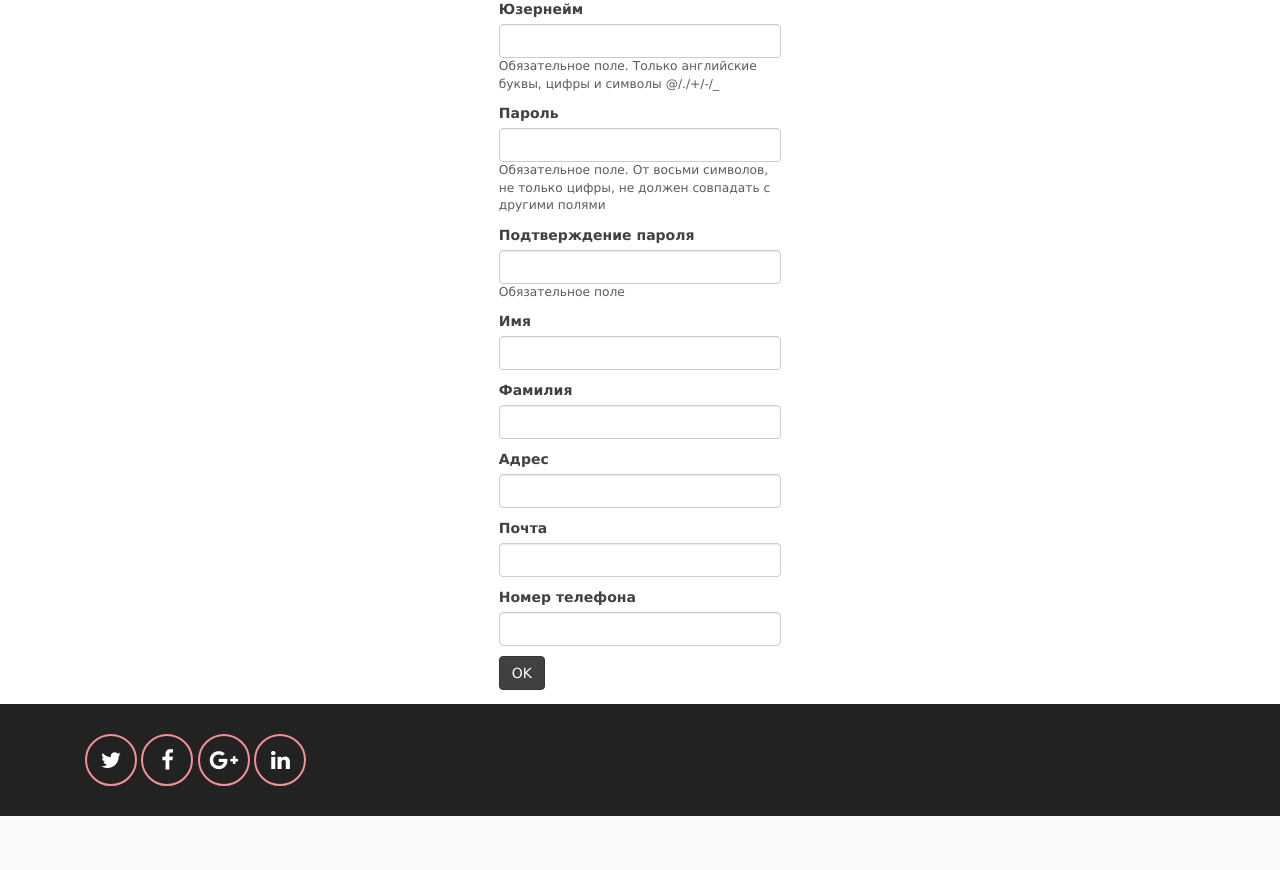
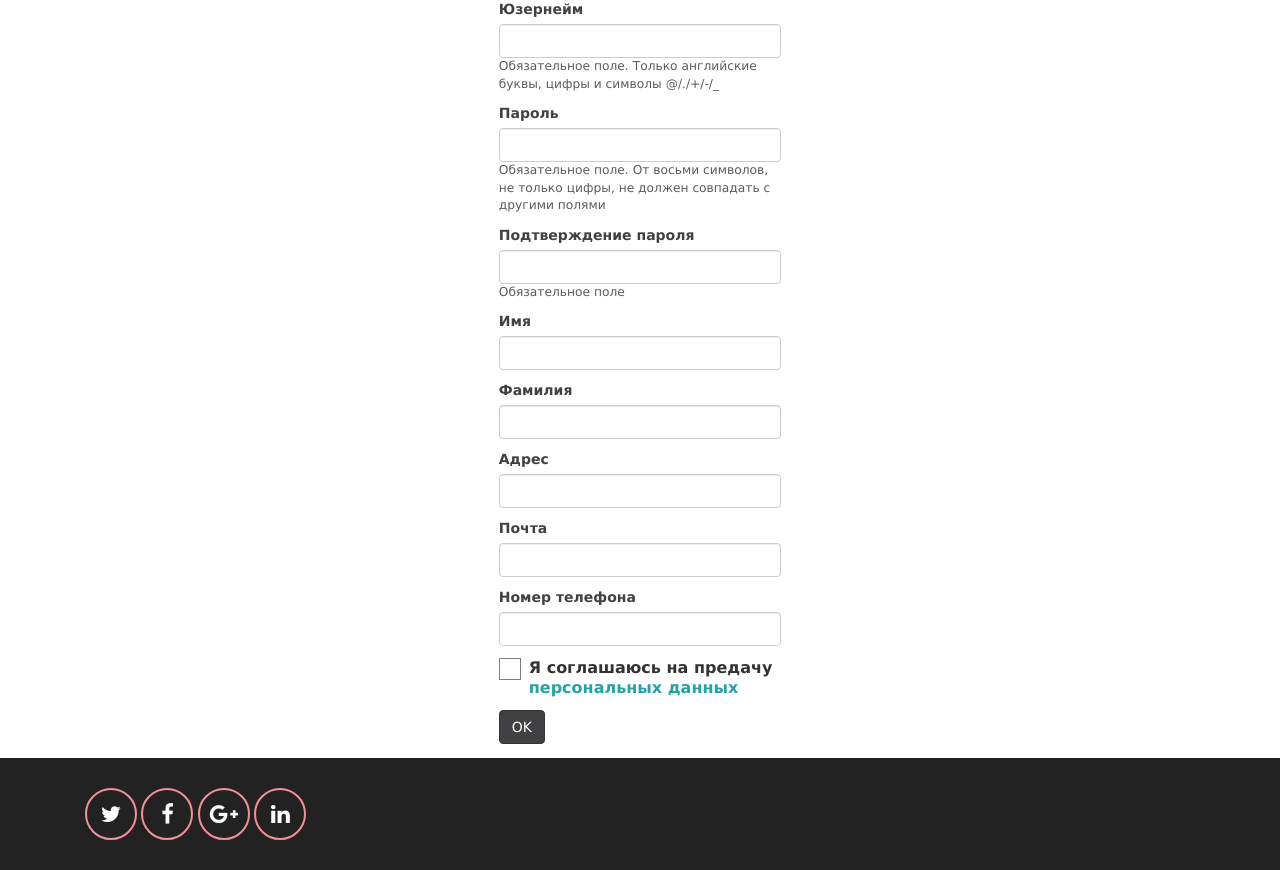
Before and after one commit to mukhametdinovigor/BakeCake, a Django app: page /signup/ in a window 1280 px wide. Shown: the part 96-966 px from the top of the page. Before the commit the page ends 912 px from the top, so only its background shows below. Run offline with Django 3.2, Linux system fonts and the light colour scheme; some libraries are stand-ins or nearby versions.

Commit message:
Add handling the ability to process customer's personal data

```diff
--- a/BakeCake/urls.py
+++ b/BakeCake/urls.py
@@ -1,14 +1,14 @@
+from django.conf import settings
 from django.contrib import admin
 from django.contrib.auth.views import LogoutView
-from django.urls import path, include
-from django.conf.urls import url
+from django.conf.urls.static import static
+from django.urls import path
 
 from cake.forms import UserLoginForm
 from cake import views
 
 
 urlpatterns = [
-    # path('admin_tools/', include('admin_tools.urls')),
     path('admin/', admin.site.urls, name='admin'),
     path('', views.index, name='index'),
     path('login/', views.LoginUserView.as_view(authentication_form=UserLoginForm), name='login'),
@@ -17,4 +17,4 @@ urlpatterns = [
     path('advanced/', views.advanced_info, name='advanced_info'),
     path('confirm/', views.confirm, name='confirm'),
     path('account/', views.account, name='account'),
-]
+] + static(settings.MEDIA_URL, document_root=settings.MEDIA_ROOT)
--- /dev/null
+++ b/assets/css/signup.css
@@ -0,0 +1,51 @@
+.formname input[type=checkbox] {
+    display:none;
+}
+.formname input[type=checkbox] + label {
+    display: block;
+    position: relative;
+    margin: 12px 0 12px 30px;
+    cursor: pointer;
+    font-size: 16px;
+    line-height: 20px;
+    color: #333333;
+}
+.formname input[type=checkbox] + label:hover {
+    color:#337AB7;
+}
+.formname input[type=checkbox] + label:before {
+    position: absolute;
+    content: '';
+    width: 22px;
+    height: 22px;
+    line-height: 22px;
+    left: -30px;
+    border: 1px solid #808080;
+}
+.formname input[type=checkbox]:checked + label:before{
+    content: '\2714';
+    color:#337AB7;
+    font-size: 14px;
+    text-align: center;
+    font-weight: bold;
+    border: 1px solid #337AB7;
+}
+.formname input[type=submit] {
+    display: block;
+    cursor: pointer;
+    font-size: 14px;
+    padding: 10px 30px;
+    border: 1px solid #275F8B;
+    background: #337AB7;
+    color: #FFF;
+    text-transform: uppercase;
+    transition: .4s all;
+    font-weight: bold;
+}
+.formname input[type=submit]:hover {
+    background: #275F8B;
+}
+.formname input[disabled] {
+    opacity: .6;
+    cursor: not-allowed;
+}
--- a/templates/base.html
+++ b/templates/base.html
@@ -13,6 +13,7 @@
 	<link href="{% static 'bootstrap/css/bootstrap.min.css' %}" rel="stylesheet" >
 	<link href="{% static 'fonts/font-awesome/css/font-awesome.min.css' %}" rel="stylesheet">
     <link href="{% static 'css/theme.css' %}" rel="stylesheet">
+    <link href="{% static 'css/signup.css' %}" rel="stylesheet">
 </head>
 <body>
 {% include "header.html" %}
--- a/templates/registration/signup.html
+++ b/templates/registration/signup.html
@@ -12,7 +12,11 @@
         <form action="{% url 'signup' %}" method="post">
             {% csrf_token %}
             {% bootstrap_form form placeholder='fdg'%}
-            {% bootstrap_button button_type="submit" content="OK" %}
+            <div class="formname">
+                <input id="checkbox" type="checkbox" name="checkbox" onchange="document.getElementById('submit').disabled = !this.checked;" />
+                <label for="checkbox">Я соглашаюсь на предачу <a href="/media/docs/personal_data.pdf" target="_blank" >персональных данных</a></label>
+                {% bootstrap_button button_type="submit" disabled="disabled" name="submit" id="submit" content="OK" %}
+            </div>
         </form>
     </div>
 </div>
```
Also changed, not shown: templates/header.html (+0 -30 lines).
